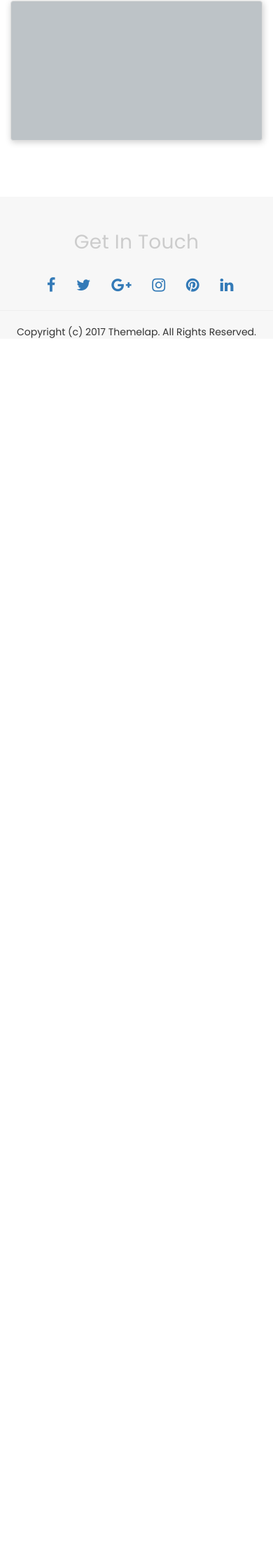
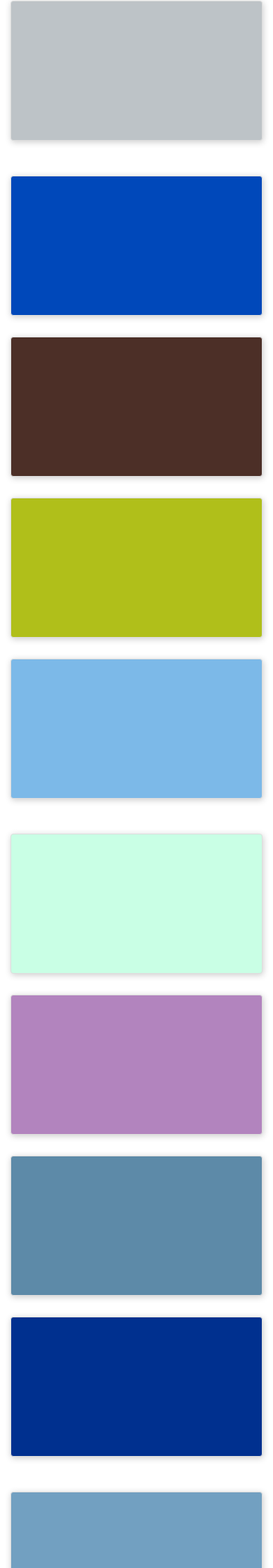
Before and after one commit to AnandPal2050/colorlib, a Jekyll site: the page built from index.html, in a window 390 px wide. Shown: the part 3599-5839 px from the top of the page at 70% size. Built offline with Jekyll 4.4.1, drawn with Linux system fonts in a browser that asks for light colours; nearby versions of some CDN libraries; Markdown is read by kramdown in place of the engine named in the settings; before the commit the page ends 4093 px from its top, so only the background shows below that.

Commit message:
initial commit

```diff
--- a/css/style.css
+++ b/css/style.css
@@ -1,20 +1,22 @@
-*{
+* {
   margin: 0;
   padding: 0;
 }
-body{
+
+body {
   width: 100%;
   background-color: #fff;
   text-align: center;
+}
 
-}
 
 /**************************Header*********************************/
 
-.header{
+.header {
   margin-top: 40px;
 }
-.input-group,input{
+
+.input-group, input {
   height: 48px !important;
   box-shadow: -1px 4px 20px 3px #ccc;
   letter-spacing: 0.3px;
@@ -22,29 +24,34 @@ body{
   font-size: 16px !important;
   font-family: 'Poppins', sans-serif;
 }
-span i{
-  color:#f1c40f;
+
+span i {
+  color: #f1c40f;
 }
+
 
 /*******************************Ads-Placement**************************/
 
-.ads{
+.ads {
   margin: 50px auto;
 }
-.ads img{
+
+.ads img {
   margin: 0 auto;
 }
 
 
 /********************************Navigation*****************************/
-.navigation ul{
+
+.navigation ul {
   margin-top: 22px;
 }
-.navigation ul li{
+
+.navigation ul li {
   text-transform: uppercase;
+}
 
-}
-.navigation ul li a{
+.navigation ul li a {
   font-family: 'Poppins', sans-serif;
   padding-left: 10px;
   padding-right: 10px;
@@ -52,11 +59,14 @@ span i{
   font-weight: 600;
 }
 
+
 /*************************Colors**********************************/
-.content{
+
+.content {
   margin-top: 30px;
 }
-.colors{
+
+.colors {
   border: 1px solid #ccc;
   margin-top: 30px;
   width: 100%;
@@ -70,7 +80,7 @@ span i{
   width: 250px;
   height: 200px;
   background-color: #fff;
-    color:rgb(60, 97, 179);
+  color: rgb(60, 97, 179);
   border-radius: 2px;
   text-align: center;
   padding: 20px;
@@ -79,10 +89,10 @@ span i{
   bottom: 100%;
   left: 30%;
   margin-left: -60px;
-    font-family:'Poppins', sans-serif;
+  font-family: 'Poppins', sans-serif;
   letter-spacing: 0.3px;
   font-weight: 200;
-    border-radius:2px;
+  border-radius: 2px;
   box-shadow: 0px 0px 5px #ccc;
   /* Fade in tooltip - takes 1 second to go from 0% to 100% opac: */
   opacity: 0;
@@ -97,7 +107,8 @@ span i{
 .colors .tooltiptext::after {
   content: " ";
   position: absolute;
- top: 100%; /* At the bottom of the tooltip */
+  top: 100%;
+  /* At the bottom of the tooltip */
   left: 50%;
   margin-left: -5px;
   border-width: 5px;
@@ -105,53 +116,64 @@ span i{
   border-color: black transparent transparent transparent;
 }
 
-.tooltiptext a{
-  border-bottom:1px solid #ccc;
+.tooltiptext a {
+  border-bottom: 1px solid #ccc;
   color: #ccc;
   text-transform: capitalize;
 }
-.tooltiptext h3{
+
+.tooltiptext h3 {
   font-size: 20px;
   letter-spacing: 0.3px;
-  text-transform:capitalize;
+  text-transform: capitalize;
   color: #ccc;
   font-weight: 400;
 }
 
+span p {
+  text-transform: lowercase;
+}
+
+
 /***************************footer*********************************/
-.footer{
+
+.footer {
   margin-top: 60px;
   background-color: #f7f7f7;
-  font-family:'Poppins', sans-serif;
+  font-family: 'Poppins', sans-serif;
 }
-.footer h3{
+
+.footer h3 {
   padding-top: 50px;
   padding-bottom: 20px;
   font-size: 28px;
   letter-spacing: 0.3px;
-  text-transform:capitalize;
+  text-transform: capitalize;
   color: #ccc;
   font-weight: 400;
 }
-.social-links ul{
+
+.social-links ul {
   list-style-type: none;
 }
-.social-links ul li{
+
+.social-links ul li {
   display: inline;
   position: relative;
   right: 8px;
 }
-.social-links ul li a{
+
+.social-links ul li a {
   font-size: 22px;
   margin-left: 26px;
 }
-.social-links ul li a:hover{
-  color:#f1c40f;
+
+.social-links ul li a:hover {
+  color: #f1c40f;
 }
 
 
 /**************copy**************************/
-
 
 .copy {
   visibility: hidden;
@@ -172,7 +194,7 @@ span i{
   visibility: visible;
   border: 2px solid #fff;
   color: #fff;
-  font-family:'Poppins', sans-serif;
+  font-family: 'Poppins', sans-serif;
   font-size: 22px;
   font-weight: 600;
   padding: 10px 30px;
@@ -180,10 +202,12 @@ span i{
   letter-spacing: 0.3px;
   margin-top: 15px;
 }
-.text a{
+
+.text a {
   color: #fff;
 }
-.text a:hover{
-  text-decoration:none;
-  color:#fff;
+
+.text a:hover {
+  text-decoration: none;
+  color: #fff;
 }
--- a/index.html
+++ b/index.html
@@ -4,10 +4,7 @@ layout: default
 
 <div class="content">
   <div class="container-fluid">
-
-
     <div class="row">
-
       <div class="col-lg-3 col-md-3 col-sm-3">
       <div class="colors thumbnail" style="background-color :#1abc9c;" onclick="copyToClipboard('#color1')">
         <span class="tooltiptext"><h3><a href="#">Mountain Meadow</a></h3>
@@ -64,6 +61,9 @@ layout: default
         </div>
       </div>
     </div>
+
+
+
 
 
   <div class="row">
@@ -125,6 +125,9 @@ layout: default
    </div>
 
 
+
+
+
    <div class="row">
      <div class="col-lg-3 col-md-3 col-sm-3">
      <div class="colors thumbnail" style="background-color :#d35400;" onclick="copyToClipboard('#color9')">
@@ -155,10 +158,10 @@ layout: default
      </div>
 
      <div class="col-lg-3 col-md-3 col-sm-3">
-     <div class="colors thumbnail" style="background-color :#AF002A;" onclick="copyToClipboard('#color12')">
+     <div class="colors thumbnail" style="background-color :#AF002A;" onclick="copyToClipboard('#color11')">
        <span class="tooltiptext"><h3><a href="#">Carmine</a></h3>
          <br>
-         <p id="color5">#AF002A</p>
+         <p id="color11">#AF002A</p>
          <br>
          <p>rgb(175, 0, 42)</p>
        </span>
@@ -169,12 +172,197 @@ layout: default
      </div>
 
      <div class="col-lg-3 col-md-3 col-sm-3">
-     <div class="colors thumbnail" style="background-color :#BDC3C7;" onclick="copyToClipboard('#color11')">
+     <div class="colors thumbnail" style="background-color :#BDC3C7;" onclick="copyToClipboard('#color12')">
        <span class="tooltiptext"><h3><a href="#">Silver Sand</a></h3>
          <br>
-         <p id="color11">#BDC3C7</p>
+         <p id="color12">#BDC3C7</p>
          <br>
          <p>rgb(189, 195, 199)</p>
+       </span>
+       <div class="copy">
+         <p class="text"><a>copy</a></p>
+       </div>
+     </div>
+     </div>
+   </div>
+
+
+
+
+
+   <div class="row">
+
+     <div class="col-lg-3 col-md-3 col-sm-3">
+     <div class="colors thumbnail" style="background-color :#0048BA ;" onclick="copyToClipboard('#color13')">
+       <span class="tooltiptext"><h3><a href="#">Absolute Zero</a></h3>
+         <br>
+         <p id="color13">#0048BA</p>
+         <br>
+         <p>rgb((0, 72, 186)</p>
+       </span>
+       <div class="copy">
+         <p class="text"><a>copy</a></p>
+       </div>
+     </div>
+     </div>
+
+     <div class="col-lg-3 col-md-3 col-sm-3">
+     <div class="colors thumbnail" style="background-color :#4C2F27;" onclick="copyToClipboard('#color14')">
+       <span class="tooltiptext"><h3><a href="#">Acajou</a></h3>
+         <br>
+         <p id="color14">#4C2F27</p>
+         <br>
+         <p>rgb(76, 47, 39)</p>
+       </span>
+       <div class="copy">
+         <p class="text"><a>copy</a></p>
+       </div>
+     </div>
+     </div>
+
+     <div class="col-lg-3 col-md-3 col-sm-3">
+     <div class="colors thumbnail" style="background-color :#B0BF1A ;" onclick="copyToClipboard('#color15')">
+       <span class="tooltiptext"><h3><a href="#">Acid Green</a></h3>
+         <br>
+         <p id="color15">#B0BF1A</p>
+         <br>
+         <p>rgb(176, 191, 26)</p>
+       </span>
+       <div class="copy">
+         <p class="text"><a>copy</a></p>
+       </div>
+     </div>
+     </div>
+
+     <div class="col-lg-3 col-md-3 col-sm-3">
+     <div class="colors thumbnail" style="background-color :#7CB9E8 ;" onclick="copyToClipboard('#color16')">
+       <span class="tooltiptext"><h3><a href="#">Aero</a></h3>
+         <br>
+         <p id="color16">#7CB9E8</p>
+         <br>
+         <p>rgb(124, 185, 232)</p>
+       </span>
+       <div class="copy">
+         <p class="text"><a>copy</a></p>
+       </div>
+     </div>
+     </div>
+   </div>
+
+
+
+
+   <div class="row">
+     <div class="col-lg-3 col-md-3 col-sm-3">
+     <div class="colors thumbnail" style="background-color :#C9FFE5 ;" onclick="copyToClipboard('#color17')">
+       <span class="tooltiptext"><h3><a href="#">Aero Blue</a></h3>
+         <br>
+         <p id="color17">#C9FFE5</p>
+         <br>
+         <p>rgb(201, 255, 229)</p>
+       </span>
+       <div class="copy">
+         <p class="text"><a>copy</a></p>
+       </div>
+     </div>
+     </div>
+
+     <div class="col-lg-3 col-md-3 col-sm-3">
+     <div class="colors thumbnail" style="background-color : #B284BE;" onclick="copyToClipboard('#color18')">
+       <span class="tooltiptext"><h3><a href="#">African Violet</a></h3>
+         <br>
+         <p id="color18">#B284BE</p>
+         <br>
+         <p>rgb(178, 132, 190)</p>
+       </span>
+       <div class="copy">
+         <p class="text"><a>copy</a></p>
+       </div>
+     </div>
+     </div>
+
+     <div class="col-lg-3 col-md-3 col-sm-3">
+     <div class="colors thumbnail" style="background-color :#5D8AA8 ;" onclick="copyToClipboard('#color19')">
+       <span class="tooltiptext"><h3><a href="#">Air Force Blue</a></h3>
+         <br>
+         <p id="color19">#5D8AA8</p>
+         <br>
+         <p>rgb(93, 138, 168)</p>
+       </span>
+       <div class="copy">
+         <p class="text"><a>copy</a></p>
+       </div>
+     </div>
+     </div>
+
+     <div class="col-lg-3 col-md-3 col-sm-3">
+     <div class="colors thumbnail" style="background-color :#00308F ;" onclick="copyToClipboard('#color20')">
+       <span class="tooltiptext"><h3><a href="#">Air Force Blue</a></h3>
+         <br>
+         <p id="color20">#00308F</p>
+         <br>
+         <p>rgb(0, 48, 143)</p>
+       </span>
+       <div class="copy">
+         <p class="text"><a>copy</a></p>
+       </div>
+     </div>
+     </div>
+   </div>
+
+
+
+
+   <div class="row">
+     <div class="col-lg-3 col-md-3 col-sm-3">
+     <div class="colors thumbnail" style="background-color :#72A0C1;" onclick="copyToClipboard('#color21')">
+       <span class="tooltiptext"><h3><a href="#">Air Superiority Blue</a></h3>
+         <br>
+         <p id="color21">#72A0C1</p>
+         <br>
+         <p>rgb(114, 160, 193)</p>
+       </span>
+       <div class="copy">
+         <p class="text"><a>copy</a></p>
+       </div>
+     </div>
+     </div>
+
+     <div class="col-lg-3 col-md-3 col-sm-3">
+     <div class="colors thumbnail" style="background-color :#F2F0E6;" onclick="copyToClipboard('#color22')">
+       <span class="tooltiptext"><h3><a href="#">Alabaster</a></h3>
+         <br>
+         <p id="color22">#F2F0E6</p>
+         <br>
+         <p>rgb(242, 240, 230)</p>
+       </span>
+       <div class="copy">
+         <p class="text"><a>copy</a></p>
+       </div>
+     </div>
+     </div>
+
+     <div class="col-lg-3 col-md-3 col-sm-3">
+     <div class="colors thumbnail" style="background-color :#F0F8FF;" onclick="copyToClipboard('#color23')">
+       <span class="tooltiptext"><h3><a href="#">Alice Blue</a></h3>
+         <br>
+         <p id="color23">#F0F8FF</p>
+         <br>
+         <p>rgb(240, 248, 255)</p>
+       </span>
+       <div class="copy">
+         <p class="text"><a>copy</a></p>
+       </div>
+     </div>
+     </div>
+
+     <div class="col-lg-3 col-md-3 col-sm-3">
+     <div class="colors thumbnail" style="background-color :#84DE02;" onclick="copyToClipboard('#color24')">
+       <span class="tooltiptext"><h3><a href="#">Alien Armpit</a></h3>
+         <br>
+         <p id="color24">#84DE02</p>
+         <br>
+         <p>rgb(132, 222, 2)</p>
        </span>
        <div class="copy">
          <p class="text"><a>copy</a></p>
@@ -213,4 +401,6 @@ layout: default
 
 
 
+
+
 </div>
```
Lines whose indentation alone changed are shown as unchanged.
